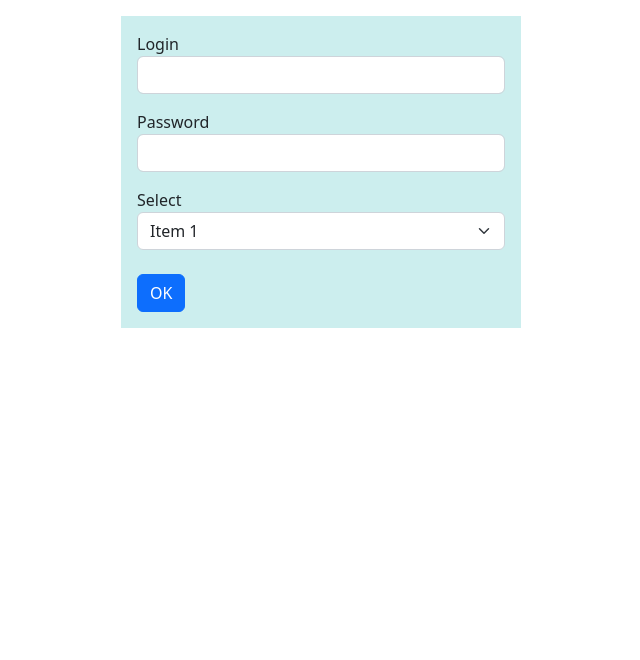
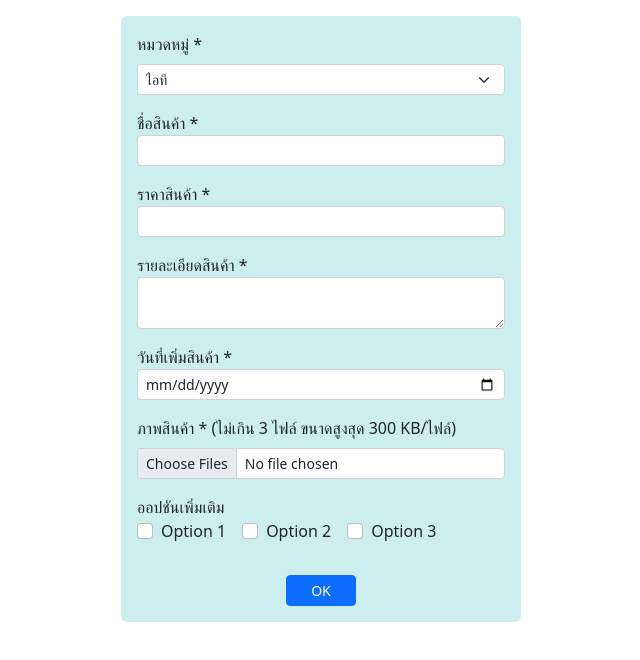
Before and after one commit to skyhihi/Web_React, a React (Create React App) app: page / in a window 1280 px wide. Shown: the top 660 px of the page, without its empty margins (319-959 px from the left). Built offline with nearby package versions, Linux system fonts and the light colour scheme.

Commit message:
on class 7-10

```diff
--- a/package.json
+++ b/package.json
@@ -9,6 +9,7 @@
     "bootstrap": "^5.2.1",
     "react": "^18.2.0",
     "react-dom": "^18.2.0",
+    "react-hook-form": "^7.37.0",
     "react-scripts": "5.0.1",
     "web-vitals": "^2.1.4"
   },
--- a/src/App.js
+++ b/src/App.js
@@ -1,6 +1,8 @@
 //import logo from './logo.svg';
 import "./App.css";
-import FormBootstrap from "./form-bootstrap";
+//import FormBootstrap from "./form-bootstrap";
+//import FormSelectFile from "./form-select-file";
+import FormValidation from "./form-validation";
 //import { Header, Content, Footer } from "./func-component";
 //import MsgBox from "./class-props";
 //import Banner from "./banner";
@@ -11,7 +13,7 @@ import FormBootstrap from "./form-bootstrap";
 function App() {
   return (
     <>
-      <FormBootstrap />
+      <FormValidation/>
     </>
   );
 }
--- /dev/null
+++ b/src/form-select-file.js
@@ -0,0 +1,71 @@
+import React from "react";
+
+export default function FormSelectFile() {
+    const inputFile = React.useRef()
+    const selectMaxNumFiles = React.useRef()
+    const selectMaxSize = React.useRef()
+
+
+    let maxNumfiles = [1, 2, 3, 4, 5]
+    let maxFileSizes = [50, 100, 200, 500, 1000]
+
+    const onClickButton = () => {
+        let maxNumFiles = selectMaxNumFiles.current.value
+        let maxSizes = selectMaxSize.current.value
+
+        if (inputFile.current.files.length > maxNumFiles) {
+            alert(`เลือกได้ไม่เกิน ${maxNumFiles} ไฟล์`)
+            return
+        }
+
+        for (let f of inputFile.current.files) {
+            if (f.size > maxSizes * 1000) {
+                alert(`ขนาดของแต่ละไฟล์ต้องไม่เกิน ${maxSizes} KB`)
+                return
+            }
+        }
+
+        alert("Files OK")
+    }
+
+    return (
+        <>
+        <div className="mt-4 mx-auto p-3 rounded" style={{width:"400px",background:"#cee"}}>
+            <form>
+                <div class="form-group mb-3">
+                    <label htmlFor="maxNumFiles" className="form-label">จำนวนไฟล์สูงสุด</label>
+                    <select id="maxNumFiles" className="form-select form-select-sm" ref={selectMaxNumFiles}>
+                        {
+                            maxNumfiles.map(i=>{
+                                return <option value={i}>{i}</option>
+                            })
+                        }
+                    </select>
+                </div>
+                <div class="form-group mb-3">
+                <label htmlFor="maxFileSize" className="form-label">ขนาดไฟล์สูงสุด (KB)</label>
+                    <select id="maxFileSize" className="form-select form-select-sm" ref={selectMaxSize}>
+                        {
+                            maxFileSizes.map(i=>{
+                                return <option value={i}>{i}</option>
+                            })
+                        }
+                    </select>
+                </div>
+                <div class="form-group mb-3">
+                <label htmlFor="file" className="form-label">เลือกไฟล์</label>
+                    <input type="file" id="file" accept="image/*" className="form-control form-control-sm"
+                    ref={inputFile} multiple/>
+                </div>
+
+                <div class="text-center mt-4">
+                    <button type="button" className="btn btn-sm btn-primary px-4" onClick={onClickButton}>OK</button>
+                </div>
+
+            </form>
+
+        </div>
+        </>
+    )
+
+}
--- /dev/null
+++ b/src/form-validation.js
@@ -0,0 +1,120 @@
+import React from "react";
+import { useForm } from "react-hook-form";
+
+export default function FormValidation(){
+    const cats = [['100','ไอที'],['200','เครื่องจักร'],['300','เคมีภัณฑ์']]
+    const opts = ['Option 1','Option 2','Option 3']
+    const inputFile = React.createRef()
+
+    const {register,handleSubmit,formState:{errors}} = useForm()
+
+    const onSubmitForm = (event) =>{
+        let maxNumFiles = 3
+        let maxSizes = 300
+
+        if(inputFile.current.files.length > maxNumFiles){
+            alert(`เลือกได้ไม่เกิน ${maxNumFiles} ไฟล์`)
+            event.preventDefault()
+            return
+        }
+
+        for (let f of inputFile.current.files) {
+            if (f.size > maxSizes * 1000) {
+                alert(`ขนาดของแต่ละไฟล์ต้องไม่เกิน ${maxSizes} KB`)
+                event.preventDefault()
+                return
+            }
+        }
+
+    }
+
+    const err = {
+        fontSize:"smaller",
+        color:"red"
+    }
+
+    return (
+        <>
+        <div className="mt-3 mb-5 mx-auto p-3 rounded" style={{width:"400px",background:"#cee"}}>
+            <form onSubmit={handleSubmit(onSubmitForm)}>
+                <div class="form-group mb-3">
+                    <label htmlFor="cats" className="form-label">หมวดหมู่ *</label>
+                    <select id="cats" className="form-select form-select-sm">
+                        {
+                            cats.map(item=>{
+                                return <option value={item[0]}>{item[1]}</option>
+                            })
+                        }
+                    </select>
+                </div>
+
+                <div class="form-group mb-3">
+                    <label htmlFor="name">ชื่อสินค้า *</label>
+                    <input type="text" id="name" name="name" maxLength="50"
+                    className="form-control form-control-sm"
+                    {...register('name',{required:true,maxLength:30})}
+                    />
+
+                    {errors.name && <div style={err}>กรุณาระบุชื่อสินค้า</div>}
+                </div>
+
+                <div class="form-group mb-3">
+                    <label htmlFor="price">ราคาสินค้า *</label>
+                    <input type="number" id="price" name="price" step="any"
+                    className="form-control form-control-sm"
+                    {...register('price',{validate:value=>parseFloat(value)>0})}
+                    />
+
+                    {errors.price && <div style={err}>กำหนดราคาสินค้าเป็นตัวเลขที่มากกว่า</div>}
+                </div>
+
+                <div class="form-group mb-3">
+                    <label htmlFor="detail">รายละเอียดสินค้า *</label>
+                    <textarea name="detail" id="detail" rows="2" maxLength="250"
+                    className="form-control form-control-sm"
+                    {...register('detail',{required:true,minLength:1,maxLength:200})}
+                    ></textarea>
+
+                    {errors.detail && <div style={err}>ต้องกำหนดรายละเอียดสินค้า</div>}
+                </div>
+
+                <div class="form-group mb-3">
+                    <label htmlFor="date">วันที่เพิ่มสินค้า *</label>
+                    <input type="date" id="dateAdded" name="dateAdded"
+                    className="form-control form-control-sm"
+                    />
+                </div>
+
+                <div class="form-group mb-3">
+                    <label htmlFor="file" className="form-label">ภาพสินค้า * (ไม่เกิน 3 ไฟล์ ขนาดสูงสุด 300 KB/ไฟล์)</label>
+                    <input type="file" id="file" accept="image/*"
+                    className="form-control form-control-sm" ref={inputFile} multiple
+                    />
+                </div>
+
+                <div>ออปชันเพิ่มเติม</div>
+                {
+                    opts.map((opt,i)=>{
+                        return (
+                            <div className="form-check form-check-inline mb-2">
+                                <input type="checkbox" id={"opt"+i} value={opt}
+                                className="form-check-input"
+                                />
+                                <label htmlFor={"opt"+i} className="form-check-label">{opt}</label>
+                            </div>
+
+                        )
+                    })
+                }
+
+                <div className="text-center mt-4">
+                    <button className="btn btn-sm btn-primary px-4">OK</button>
+                </div>
+
+            </form>
+        </div>
+        </>
+    )
+
+
+}
```
Also changed, not shown: 1 other file (tests, documents, lock files or other folders).
